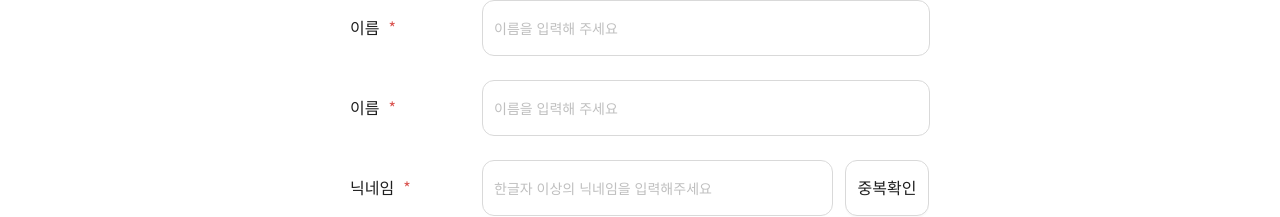
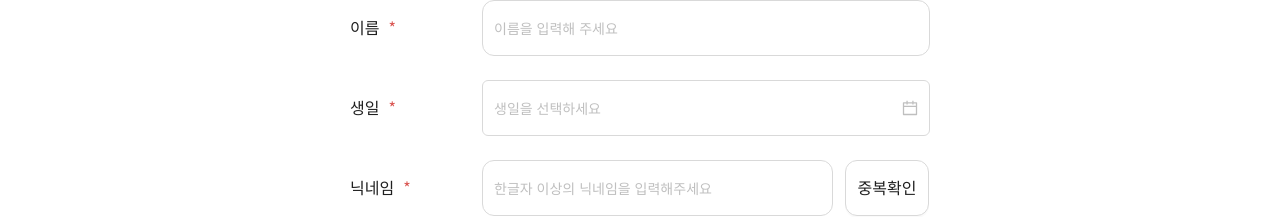
Before and after one commit to k-risu/Aca_Match, a React (Vite) app: page /signup in a window 1280 px wide. Shown: the part 434-651 px from the top of the page. Built offline with nearby package versions, Linux system fonts and the light colour scheme; the HTML template or start-up script is replaced by a standard one.

Commit message:
[feat] 학원 검색 모달 작업중

```diff
--- a/src/App.tsx
+++ b/src/App.tsx
@@ -66,6 +66,7 @@ function App() {
                 <Route path="detail" element={<AcademyDetail />} />
               </Route>
               <Route path="/support" element={<Support />} />
+              {/* <Route path="/support/faq" element={<SupportFaq />} /> */}
               <Route path="*" element={<NotFoundPage />} />
             </Routes>
           </Layout>
--- a/src/components/header/Header.tsx
+++ b/src/components/header/Header.tsx
@@ -77,14 +77,14 @@ const Header: React.FC<HeaderProps> = ({ className }) => {
   return (
     <header className={className}>
       <div className="w-[1280px] flex items-center justify-between mx-auto  ">
-        <div
-          className="w-[210px] h-[40px] cursor-pointer mr-[full]"
+        <img
+          src="/public/logo.png"
+          className="w-[210px] h-[48px] cursor-pointer mr-[full]"
           onClick={() => {
             navigate("/");
           }}
-        >
-          로고
-        </div>
+        />
+
         <div className="flex items-center gap-[30px]">
           <ul className="flex items-center gap-[30px]">
             {menuItems.map((item, index) => (
--- /dev/null
+++ b/src/components/modal/LocationModal.tsx
@@ -0,0 +1,84 @@
+import axios from "axios";
+import { useEffect, useState } from "react";
+import MainButton from "../button/MainButton";
+
+interface LocationModalProps {
+  visible: boolean;
+  handleCloseModal: () => void;
+}
+
+interface City {
+  cityId: number;
+  cityName: string;
+}
+
+const LocationModal: React.FC<LocationModalProps> = ({
+  visible,
+  handleCloseModal,
+}) => {
+  const [resultData, setResultData] = useState<City[]>([]);
+
+  // API 호출 함수
+  const fetchCityData = async () => {
+    try {
+      const response = await axios.get("/api/academy/getCity");
+      // API 응답 데이터가 배열인지 확인하고, 배열이 아니면 빈 배열로 설정
+
+      setResultData(response.data.resultData); // API 응답 데이터를 상태에 저장
+      console.log(response.data.resultData);
+    } catch (error) {
+      console.error("Failed to fetch city data:", error);
+      //   setResultData([]); // 오류 발생 시 빈 배열로 설정
+    }
+  };
+
+  //   const test = styled.div`
+  //     &::-webkit-scrollbar {
+  //       width: 7px; /* 세로 스크롤바의 너비 */
+  //     }
+
+  //     &::-webkit-scrollbar-track {
+  //       /* background: #f1f1f1;  */
+  //       background: none;
+  //       border-radius: 10px; /* 스크롤바 트랙의 둥근 모서리 */
+  //     }
+
+  //     &::-webkit-scrollbar-thumb {
+  //       background: #888; /* 스크롤바 핸들의 색 */
+  //       border-radius: 10px; /* 핸들의 둥근 모서리 */
+  //       /* border: 3px solid #888; */
+  //     }
+  //   `;
+
+  useEffect(() => {
+    if (visible) {
+      fetchCityData();
+    }
+  }, [visible]);
+  if (!visible) return null;
+
+  return (
+    <div className="fixed inset-0 flex justify-center items-center bg-black bg-opacity-50 z-50 cursor-default text-brand-default">
+      <div className="w-[576px] h-[700px] flex justify-center items-center">
+        <div className="bg-white rounded-3xl p-6 w-[576px] h-[700px]">
+          <h2 className="text-2xl font-bold text-left mb-[30px]">지역선택</h2>
+          <div className="flex flex-col w-full h-[528px] overflow-y-auto">
+            {resultData.map(data => (
+              <p
+                key={data.cityId}
+                className="text-base text-left mb-[10px] h-[48px] leading-[48px]"
+              >
+                {data.cityName}
+              </p>
+            ))}
+          </div>
+          <MainButton onClick={handleCloseModal} className="px-4 py-2 w-full">
+            닫기
+          </MainButton>
+        </div>
+      </div>
+    </div>
+  );
+};
+
+export default LocationModal;
--- a/src/pages/AcademySearch.tsx
+++ b/src/pages/AcademySearch.tsx
@@ -8,6 +8,8 @@ import styled from "@emotion/styled";
 import CustomInput from "../components/CustomInput ";
 import { CiSearch } from "react-icons/ci";
 import { useNavigate } from "react-router-dom";
+import LocationModal from "../components/modal/LocationModal";
+import axios from "axios";
 
 interface FilterOption {
   label: string;
@@ -113,8 +115,22 @@ const AcademySearch = () => {
   const [totalItems, setTotalItems] = useState(0);
   const [selectedSearchType, setSelectedSearchType] = useState<string>("태그");
   const [currentPage, setCurrentPage] = useState(1);
+  // const [visible, setVisible] = useState(false);
+
+  const [isModalVisible, setIsModalVisible] = useState(false);
 
   const navigate = useNavigate();
+
+  // const handleOpenModal = () => {
+  //   setVisible(true);
+  // };
+  // const handleCloseModal = () => {
+  //   setVisible(false);
+  // };
+
+  const handleButton1Click = () => {
+    setIsModalVisible(false);
+  };
 
   const menu = (
     <Menu
@@ -242,6 +258,15 @@ const AcademySearch = () => {
     setTotalItems(10);
   };
 
+  const fetchCityData = async () => {
+    try {
+      const response = await axios.get("/api/academy/getCity");
+      setResultData(response.data); // API 응답 데이터를 상태에 저장
+    } catch (error) {
+      console.error("Failed to fetch city data:", error);
+    }
+  };
+
   // 페이지 변경 핸들러
   const handlePageChange = (page: number) => {
     setCurrentPage(page);
@@ -340,7 +365,10 @@ const AcademySearch = () => {
             />
             <CiSearch className="text-[24px] font-bold  text-brand-placeholder absolute right-[10px] bottom-[15px] " />
           </div>
-          <div className="flex items-center text-brand-placeholder pl-[11px] w-[460px] h-[56px] bg-[#ffffff] border border-[#DBE3E6] rounded-[12px] justify-between pr-[10px]">
+          <div
+            className="flex items-center text-brand-placeholder pl-[11px] w-[460px] h-[56px] bg-[#ffffff] border border-[#DBE3E6] rounded-[12px] justify-between pr-[10px] cursor-pointer"
+            onClick={() => setIsModalVisible(true)}
+          >
             <span>지역 검색</span>
             <SlArrowDown />
           </div>
@@ -421,6 +449,12 @@ const AcademySearch = () => {
           />
         </div>
       </div>
+      {isModalVisible && (
+        <LocationModal
+          visible={isModalVisible}
+          handleCloseModal={() => handleButton1Click()}
+        />
+      )}
     </div>
   );
 };
--- /dev/null
+++ b/src/pages/SupportFaq.tsx
@@ -0,0 +1,11 @@
+import SideBar from "../components/SideBar";
+
+function SupportFaq() {
+  return (
+    <div className="flex gap-5 w-full justify-center align-top">
+      {/* <SideBar menuItems={menuItems} /> */}
+    </div>
+  );
+}
+
+export default SupportFaq;
--- a/src/pages/member/SignupPage.tsx
+++ b/src/pages/member/SignupPage.tsx
@@ -4,6 +4,7 @@ import {
   Button,
   Checkbox,
   CheckboxChangeEvent,
+  DatePicker,
   Divider,
   Form,
   Input,
@@ -15,6 +16,7 @@ import { useNavigate } from "react-router-dom";
 import CustomInput from "../../components/CustomInput ";
 import { SecondaryButton } from "../../components/modal/Modal";
 import axios from "axios";
+import dayjs from "dayjs";
 
 function SignupPage() {
   const [value, setValue] = useState<number | null>(null); // 초기값을 1로 설정
@@ -66,12 +68,21 @@ function SignupPage() {
   };
 
   const onFinish = async (values: Record<string, unknown>) => {
-    const { confirmPassword, ...restValues } = values;
-    console.log("Form values:", restValues);
+    const { birthday } = values as { birthday: string }; // Type assertion to ensure birthday is a string
+    const formattedBirthday = dayjs(birthday).format("YYYY-MM-DD");
+    const { confirmPassword, ...restValues } = values as {
+      confirmPassword?: string;
+      [key: string]: unknown;
+    };
+    console.log("Form values:", { ...restValues, birthday: formattedBirthday }); // Include formatted birthday in the logged values
     try {
-      await axios.post("/api/user/sign-up", restValues);
-      console.log("Form values:", restValues);
-      navigate("/signup/end");
+      const res = await axios.post("/api/user/sign-up", {
+        ...restValues,
+        birthday: formattedBirthday,
+        signUpType: 0,
+      }); // Send formatted birthday in the request
+      console.log("Form values:", res);
+      // navigate("/signup/end");
     } catch (error) {
       console.error(error);
     }
@@ -110,6 +121,7 @@ function SignupPage() {
               password: "",
               confirmPassword: "",
               name: "",
+              birthday: "",
               nickname: "",
               phoneNumber: "",
             }}
@@ -213,7 +225,7 @@ function SignupPage() {
                   },
                   ({ getFieldValue }) => ({
                     validator(_, value) {
-                      if (!value || getFieldValue("password") === value) {
+                      if (!value || getFieldValue("upw") === value) {
                         return Promise.resolve();
                       }
                       return Promise.reject(
@@ -259,21 +271,39 @@ function SignupPage() {
                 </div>
               </Form.Item>
             </div>
+            {/* 생일 */}
             <div className="flex gap-[12px] h-[80px]">
               <label className="flex text-[16px] w-[120px] h-[56px] items-center font-[500]">
-                이름 &nbsp;
+                생일 &nbsp;
+                <label className="text-[#D9534F]">*</label>
+              </label>
+              <Form.Item
+                name="birthday"
+                rules={[{ required: true, message: "생일을 선택해 주세요!" }]}
+                style={{ width: "448px", height: "56px" }}
+              >
+                <DatePicker
+                  format="YYYY-MM-DD" // 원하는 날짜 형식
+                  placeholder="생일을 선택하세요"
+                  style={{ width: "100%", height: "56px" }} // 스타일 조정
+                />
+              </Form.Item>
+            </div>
+            {/* <div className="flex gap-[12px] h-[80px]">
+              <label className="flex text-[16px] w-[120px] h-[56px] items-center font-[500]">
+                생일 &nbsp;
                 <label className="text-[#D9534F]">*</label>
               </label>
               <Form.Item
                 name="birth"
                 className="mb-0"
-                rules={[{ required: true, message: "이름을 입력해주세요." }]}
+                rules={[{ required: true, message: "생일을 입력해주세요." }]}
               >
                 <div className="flex items-center w-full gap-[12px]">
-                  <CustomInput placeholder="이름을 입력해 주세요" />
+                  <CustomInput placeholder="생일을 입력해 주세요" />
                 </div>
               </Form.Item>
-            </div>
+            </div> */}
             <div className="flex gap-[12px] h-[80px]">
               <label className="flex text-[16px] w-[120px] h-[56px] items-center font-[500]">
                 닉네임 &nbsp;
```
Also changed, not shown: public/logo.png (added).
